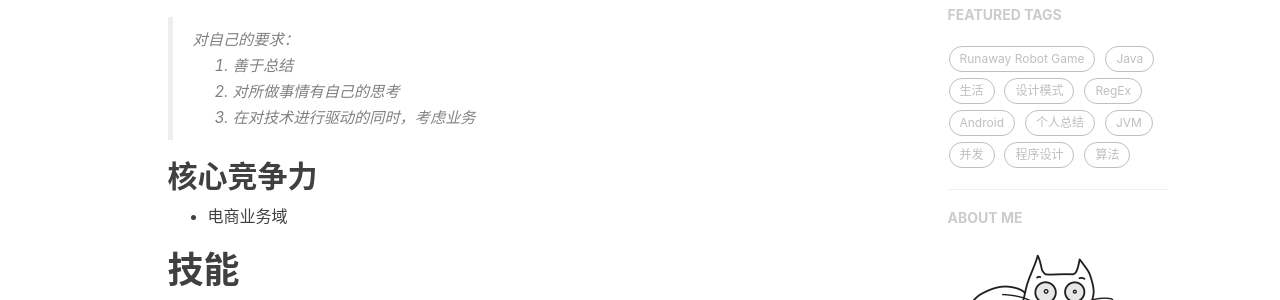
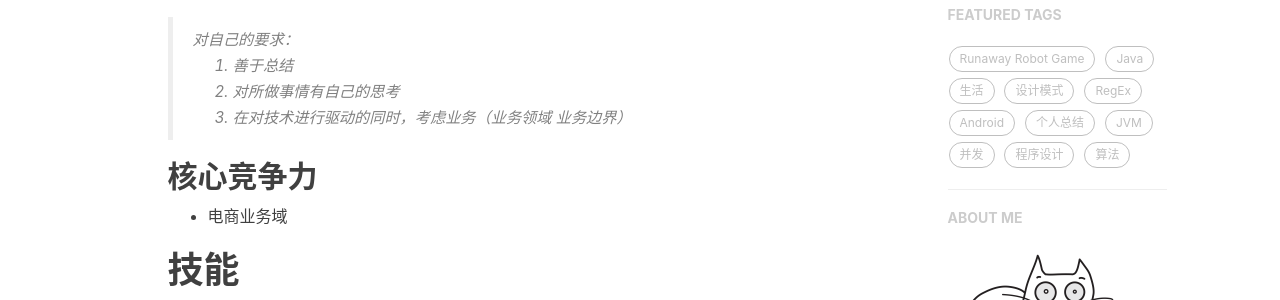
Before and after one commit to fxleyu/fxleyu.github.io, a Jekyll site: the page built from about.md, in a window 1280 px wide and 900 px high. Shown: the part 421-721 px from the top of the window. Built offline with Jekyll 4.4.1, drawn with Linux system fonts in a browser that asks for light colours; nearby versions of some CDN libraries; comment, search, counter and statistics services are not loaded.

Commit message:
[UPDATE] 加上对业务的进一步理解

```diff
--- a/about.md
+++ b/about.md
@@ -6,7 +6,7 @@ title: About
 > 对自己的要求：
 >    1. 善于总结
 >    2. 对所做事情有自己的思考
->    3. 在对技术进行驱动的同时，考虑业务
+>    3. 在对技术进行驱动的同时，考虑业务（业务领域 业务边界）
 
 ## 核心竞争力
 - 电商业务域
```
